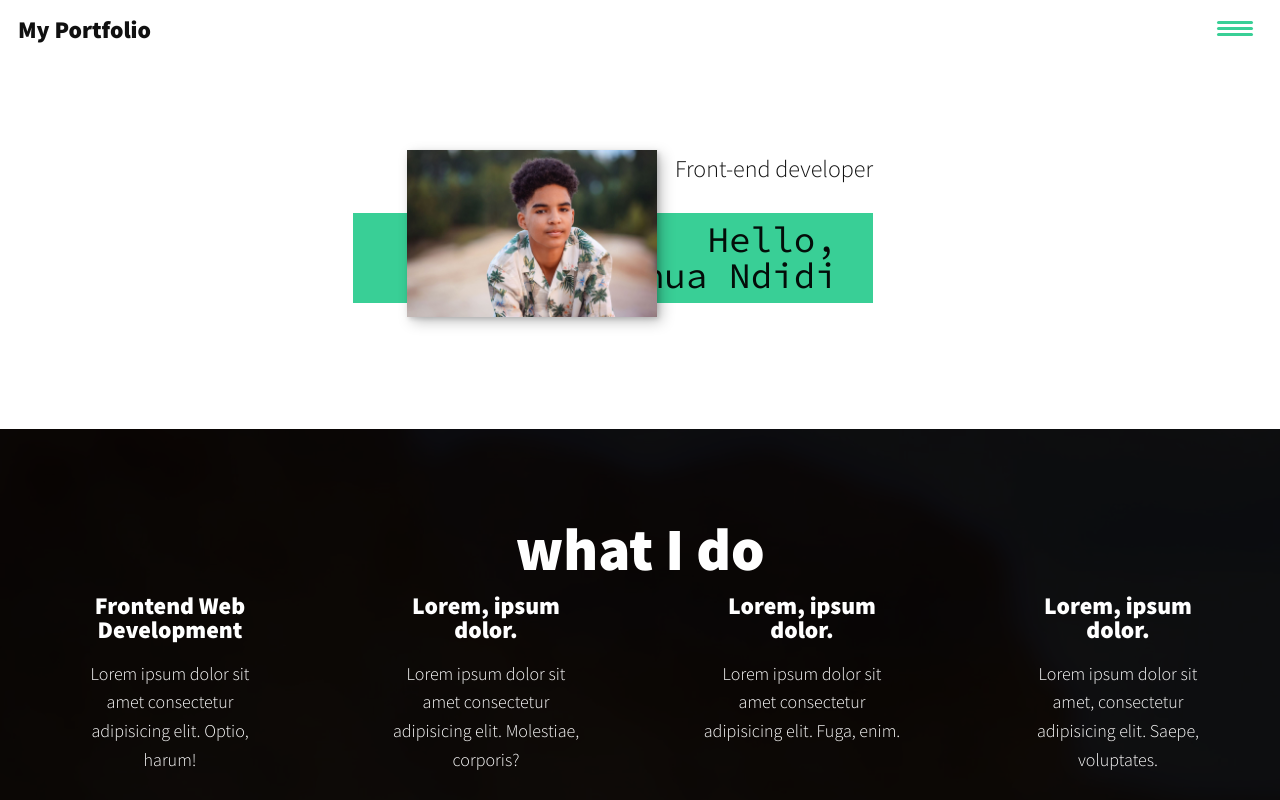
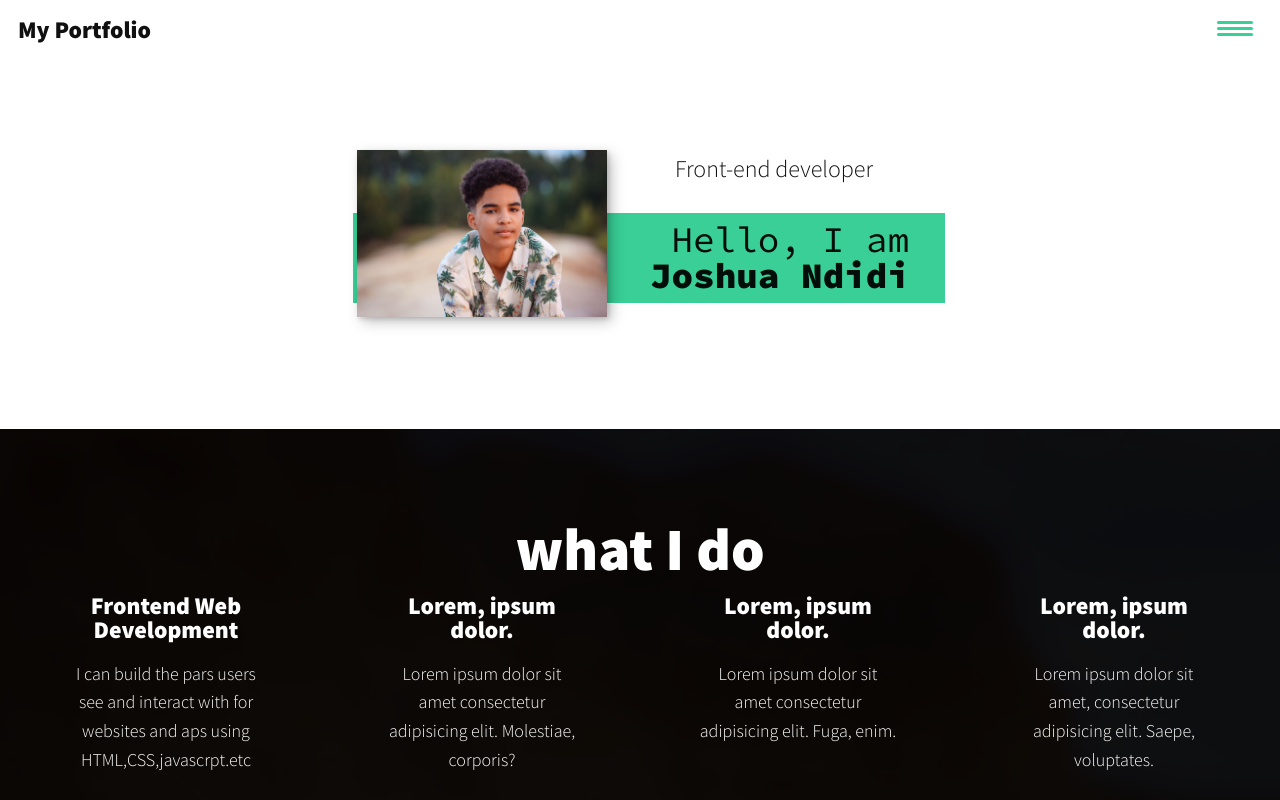
Before and after one commit to Ijndi/my-portfolio, a plain HTML site: page index.html in a window 1280 px wide. Shown: the top 800 px of the page. Drawn offline with nearby package versions, Linux system fonts and the light colour scheme.

Commit message:
modified some elements that were not designed well

```diff
--- a/css/index.css
+++ b/css/index.css
@@ -114,6 +114,7 @@ h3{font-size: var(--fs-h3);}
 }
 .section__title--intro strong{
     display: block;
+    font-weight: var(--fw-bold);
 }
 .section__subtitle{
     margin: 0;
@@ -242,6 +243,7 @@ header{
 }
 .intro__img{
     box-shadow: var(--bs);
+
 }
 
 @media (min-width:600px){
@@ -258,6 +260,7 @@ header{
         grid-area: img;
         min-width: 250px;
         z-index: 2;
+        left: -50px;
 
     }
     .section__title--intro{
@@ -267,7 +270,7 @@ header{
         grid-column: -1/1;
         grid-row: 2;
         text-align: right;
-        width: calc(100% + 1.5em);
+        width: calc(100% + 3.5em);
     }
     .section__subtitle--business{
         position: relative;
@@ -358,7 +361,7 @@ header{
         display: flex;
         max-width: 1200px;
         margin-left: auto;
-        margin-left: auto;
+        margin-right: auto;
     }
 
     .service + .service{
@@ -407,6 +410,10 @@ header{
     text-align: left;
 }
 
+.section__subtitle--portfolio{
+    font-weight: var(--fw-reg);
+    color: var(--clr-accent);
+}
 .btn-portfolio{
     margin-top: 2em;
 
--- a/index.html
+++ b/index.html
@@ -38,7 +38,7 @@
  <!-- begin intro section -->
        <section class="intro" id="home">
             <h1 class="section__title section__title--intro">
-                Hello,<strong> I am Joshua Ndidi</strong>
+                Hello, I am<strong>Joshua Ndidi</strong>
             </h1>
             <p class="section__subtitle section__subtitle--intro">
                 Front-end developer
@@ -52,7 +52,7 @@
             <div class="services">
                 <div class="service">
                     <h3>Frontend Web Development</h3>
-                    <p>Lorem ipsum dolor sit amet consectetur adipisicing elit. Optio, harum!</p>
+                    <p>I can build the pars users see and interact with for websites and aps using HTML,CSS,javascrpt.etc</p>
                 </div>
                 <div class="service">
                     <h3>Lorem, ipsum dolor.</h3>
```
